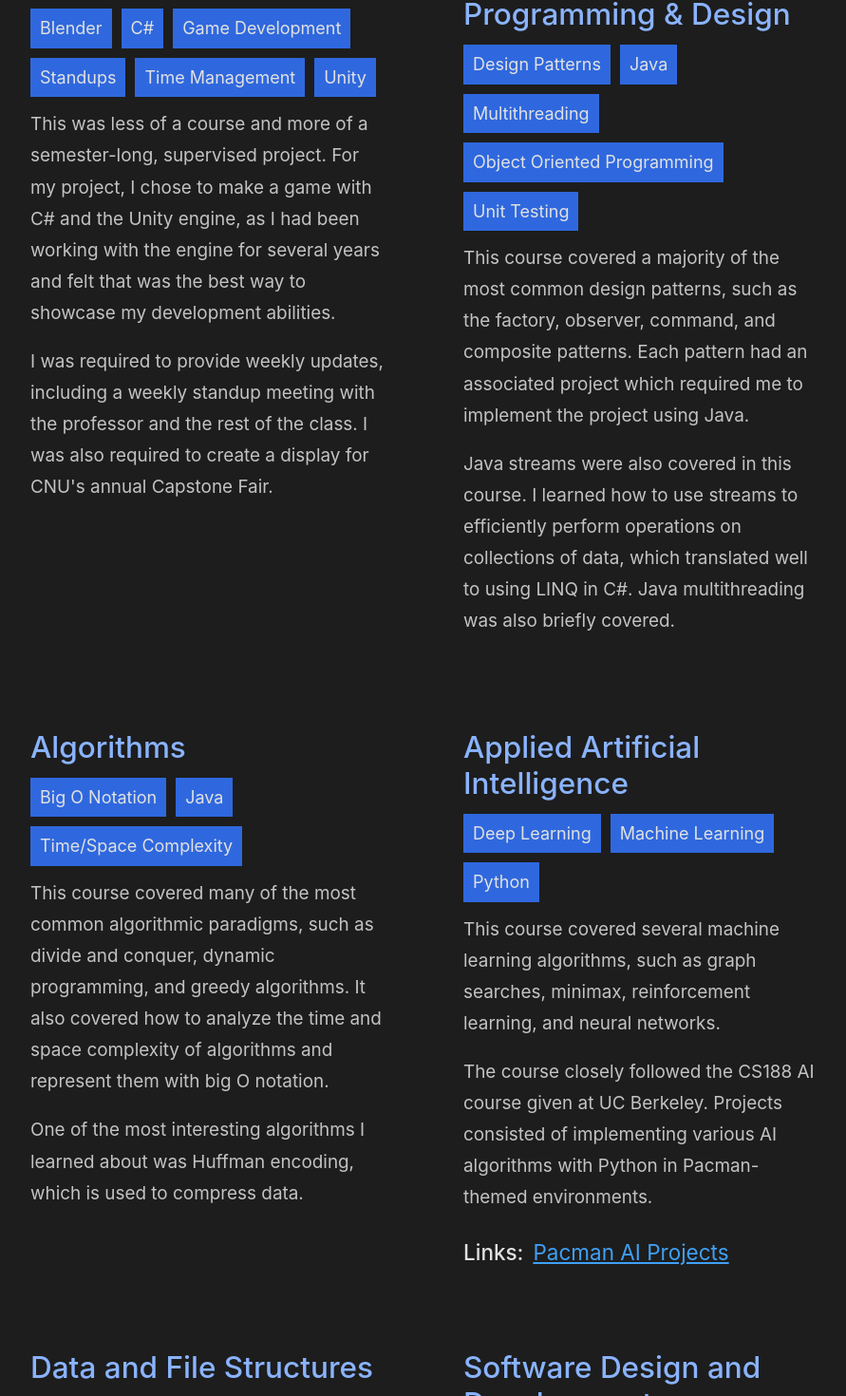
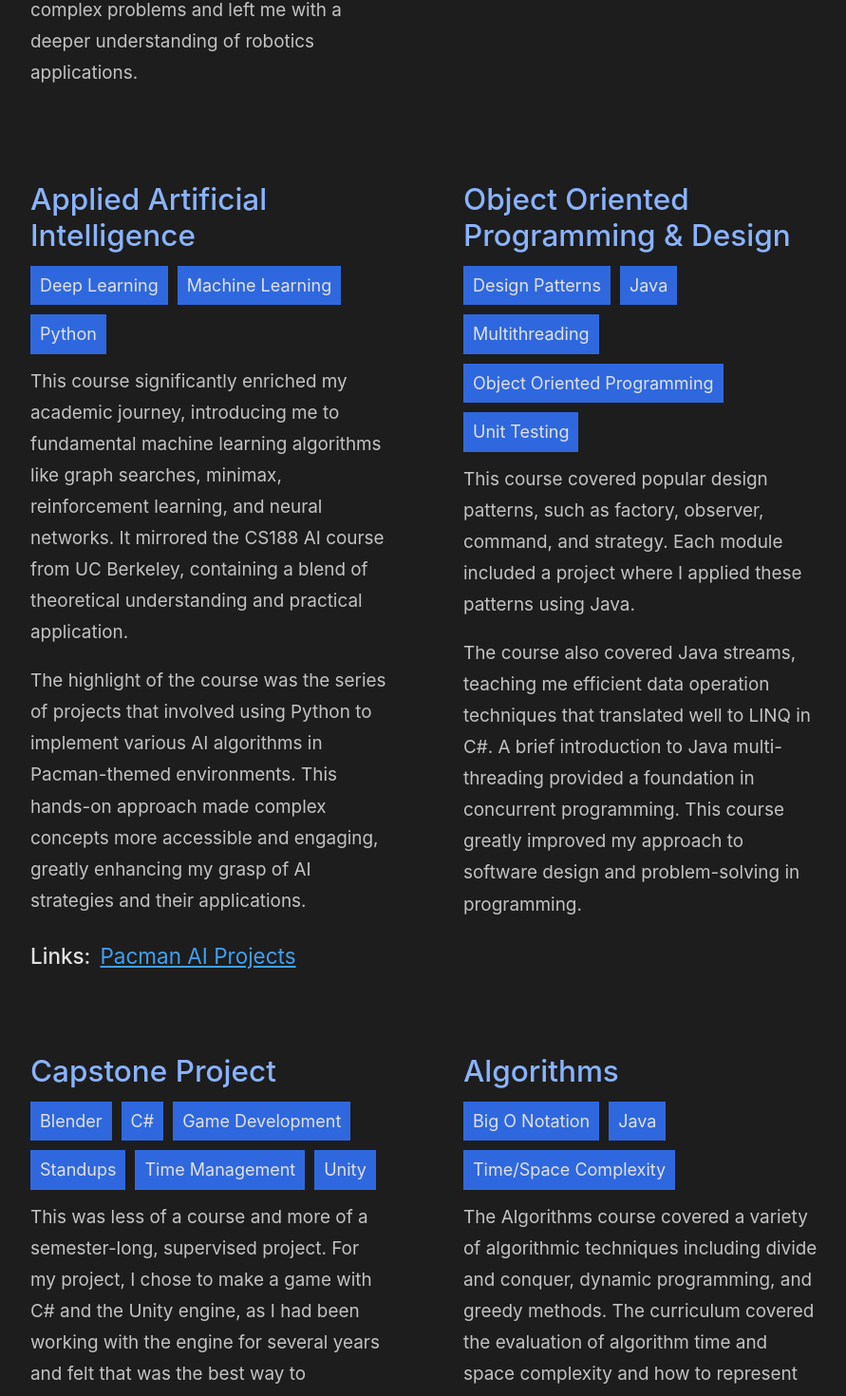
Before and after one commit to Dylan-Dotti/React-Portfolio-Website, a React (Vite) app: page /education in a window 1280 px wide. Shown: the part 2332-3802 px from the top of the page at 95% size, without its empty margins (192-1083 px from the left). Built offline with nearby package versions, Linux system fonts and the light colour scheme.

Commit message:
Revised course overviews

```diff
--- a/src/Data/CourseData.ts
+++ b/src/Data/CourseData.ts
@@ -14,8 +14,8 @@ const dataStructuresData: ICourseData = {
 
 const softwareDesignDevelopmentData: ICourseData = {
     id: 2,
-    name: "Software Design and Development",
-    overview: `This vaguely-named course covered a variety of topics. There was a strong focus on group projects and open-source software. Group projects were assigned on a weekly or biweekly basis. We made use of Ubuntu Linux virtual machines for several of the projects.`,
+    name: "Open-Source Software",
+    overview: `This course had a strong focus on open-source software and group projects. Projects were assigned on a weekly or biweekly basis. We made use of Ubuntu Linux virtual machines for most of the coursework.`,
     skills: [
         "Java",
         "Python",
@@ -30,7 +30,7 @@ const softwareDesignDevelopmentData: ICourseData = {
 const operatingSystemsData: ICourseData = {
     id: 3,
     name: "Operating Systems",
-    overview: `This course covered many of the basic functions of operating systems, such as processes, threads, scheduling, memory management, and file systems. Projects consisted of implementing various basic operating system functions in C++.`,
+    overview: `This course covered many of the basic functions of operating systems, such as processes, threads, scheduling, memory management, paging, and file systems. Projects consisted of implementing various basic operating system functions in C++.`,
     skills: [
         "C++",
         "Linux (Ubuntu)",
@@ -42,8 +42,7 @@ const operatingSystemsData: ICourseData = {
 const algorithmsData: ICourseData = {
     id: 4,
     name: "Algorithms",
-    overview: `This course covered many of the most common algorithmic paradigms, such as divide and conquer, dynamic programming, and greedy algorithms. It also covered how to analyze the time and space complexity of algorithms and represent them with big O notation.
-               One of the most interesting algorithms I learned about was Huffman encoding, which is used to compress data.`,
+    overview: `The Algorithms course covered a variety of algorithmic techniques including divide and conquer, dynamic programming, and greedy methods. The curriculum covered the evaluation of algorithm time and space complexity and how to represent them with Big O notation. Overall, this course taught me new ways of approaching solutions to complex programming problems.`,
     skills: [
         "Java",
         "Big O Notation",
@@ -54,8 +53,8 @@ const algorithmsData: ICourseData = {
 const oopData: ICourseData = {
     id: 5,
     name: "Object Oriented Programming & Design",
-    overview: `This course covered a majority of the most common design patterns, such as the factory, observer, command, and composite patterns. Each pattern had an associated project which required me to implement the project using Java.
-               Java streams were also covered in this course. I learned how to use streams to efficiently perform operations on collections of data, which translated well to using LINQ in C#. Java multithreading was also briefly covered.`,
+    overview: `This course covered popular design patterns, such as factory, observer, command, and strategy. Each module included a project where I applied these patterns using Java.
+               The course also covered Java streams, teaching me efficient data operation techniques that translated well to LINQ in C#. A brief introduction to Java multi-threading provided a foundation in concurrent programming. This course greatly improved my approach to software design and problem-solving in programming.`,
     skills: [
         "Java",
         "Unit Testing",
@@ -68,8 +67,8 @@ const oopData: ICourseData = {
 const dbManagementSystemsData: ICourseData = {
     id: 6,
     name: "Database Management Systems",
-    overview: `This course covered most of the basic SQL syntax as well as relational database design considerations. Projects included creating diagrams for a provided data description and writing scripts to produce specified results and to efficiently create tables and populate them with data.
-               One of my biggest takeaways from this course was the concept of normalization, or preventing data duplication. I learned that many-to-many table relationships should always be represented with an intermediary table with foreign keys from both source tables.`,
+    overview: `This course explored basic SQL syntax and relational database design. I worked on projects that involved creating diagrams to represent data structures and writing scripts to generate specific outcomes, including efficiently setting up and populating tables with data.
+               A key takeaway for me was understanding the concept of normalization, which is about preventing unnecessary duplication of data. I learned the importance of using intermediary tables with foreign keys from both source tables to handle many-to-many relationships. This knowledge has been fundamental in helping me create more organized and efficient databases.`,
     skills: [
         "SQL",
         "PostgreSQL",
@@ -88,8 +87,8 @@ const dbManagementSystemsData: ICourseData = {
 const appliedAIData: ICourseData = {
     id: 7,
     name: "Applied Artificial Intelligence",
-    overview: `This course covered several machine learning algorithms, such as graph searches, minimax, reinforcement learning, and neural networks.
-               The course closely followed the CS188 AI course given at UC Berkeley. Projects consisted of implementing various AI algorithms with Python in Pacman-themed environments.`,
+    overview: `This course significantly enriched my academic journey, introducing me to fundamental machine learning algorithms like graph searches, minimax, reinforcement learning, and neural networks. It mirrored the CS188 AI course from UC Berkeley, containing a blend of theoretical understanding and practical application.
+               The highlight of the course was the series of projects that involved using Python to implement various AI algorithms in Pacman-themed environments. This hands-on approach made complex concepts more accessible and engaging, greatly enhancing my grasp of AI strategies and their applications.`,
     skills: [
         "Python",
         "Machine Learning",
@@ -107,8 +106,8 @@ const appliedAIData: ICourseData = {
 const introToRoboticsData: ICourseData = {
     id: 8,
     name: "Introduction to Robotics",
-    overview: `This was one of the most interesting courses I took at CNU. It covered the basics of robotics, including kinematics, path planning, and controls.
-               I was required to complete a group project which consisted of using ROS (Robot Operating System) to program a robot with vision capabilities to interact with the environment in some way. My group decided to make the robot perform distinct movements based on the color of the object it saw. The project required significant collaboration, and many hours spent in the computer lab.`,
+    overview: `This course was a highlight of my degree, covering fundamental aspects of robotics such as kinematics, path planning, and controls. It was a deep dive into how robots perceive and interact with the world, offering a blend of theoretical and practical learning.
+    A significant part of the course was the group project, which revolved around using ROS (Robot Operating System) to program a robot with vision capabilities to interact with the world in some way. My group decided to make the robot respond to different colored objects with distinct movements. This project demanded extensive teamwork and many hours in the computer lab. It was a hands-on experience that emphasized the importance of collaboration in solving complex problems and left me with a deeper understanding of robotics applications.`,
     skills: [
         "Python",
         "ROS (Robot Operating System)",
@@ -136,7 +135,7 @@ const capstoneProjectData: ICourseData = {
 const discreteMathematicsData: ICourseData = {
     id: 10,
     name: "Discrete Mathematics",
-    overview: "Sometimes termed \"math for computer science\", this course covered several mathematical topics that are relevant to software development, including proofs, set theory, graph theory, combinatorics, probability theory, boolean algebra, and big O notation.",
+    overview: "This course covered several mathematical topics that are relevant to software development, including proofs, set theory, graph theory, combinatorics, probability theory, boolean algebra, and big O notation.",
     skills: [
         "Proofs",
         "Set Theory",
```
